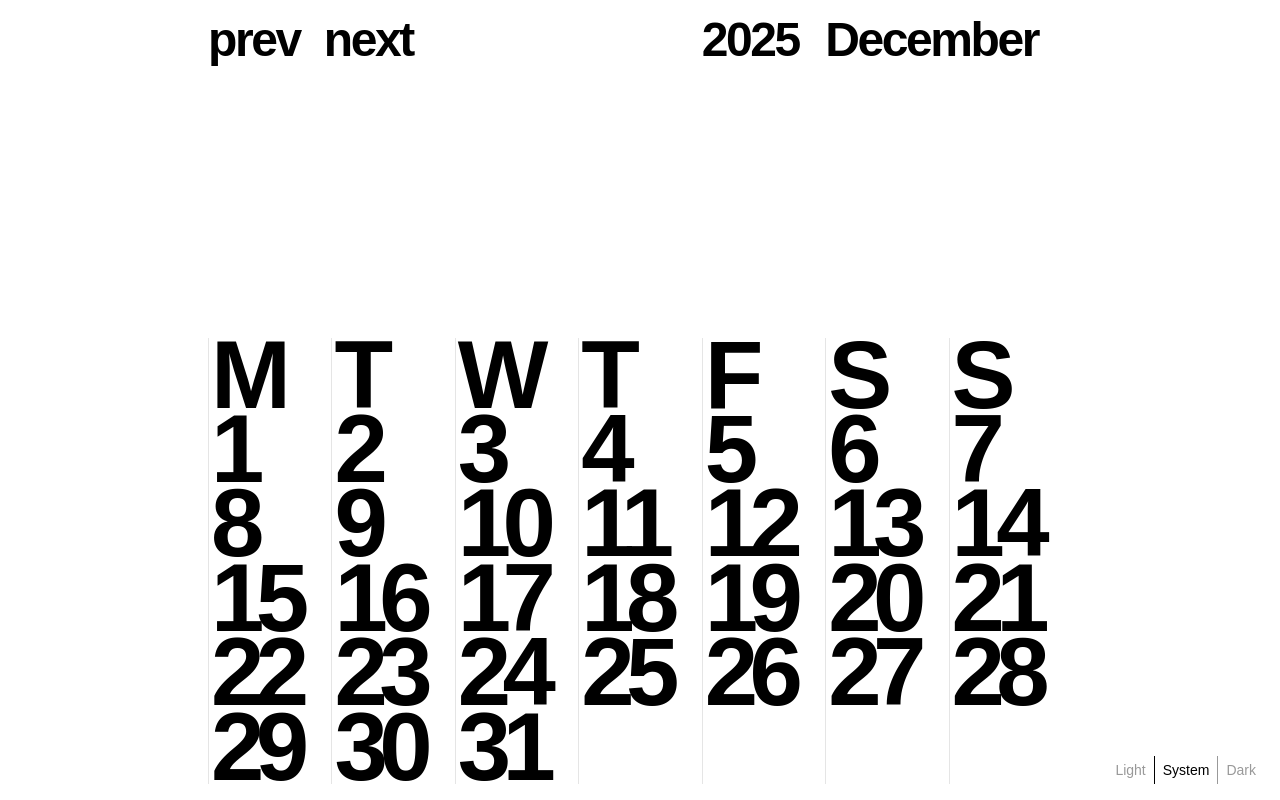
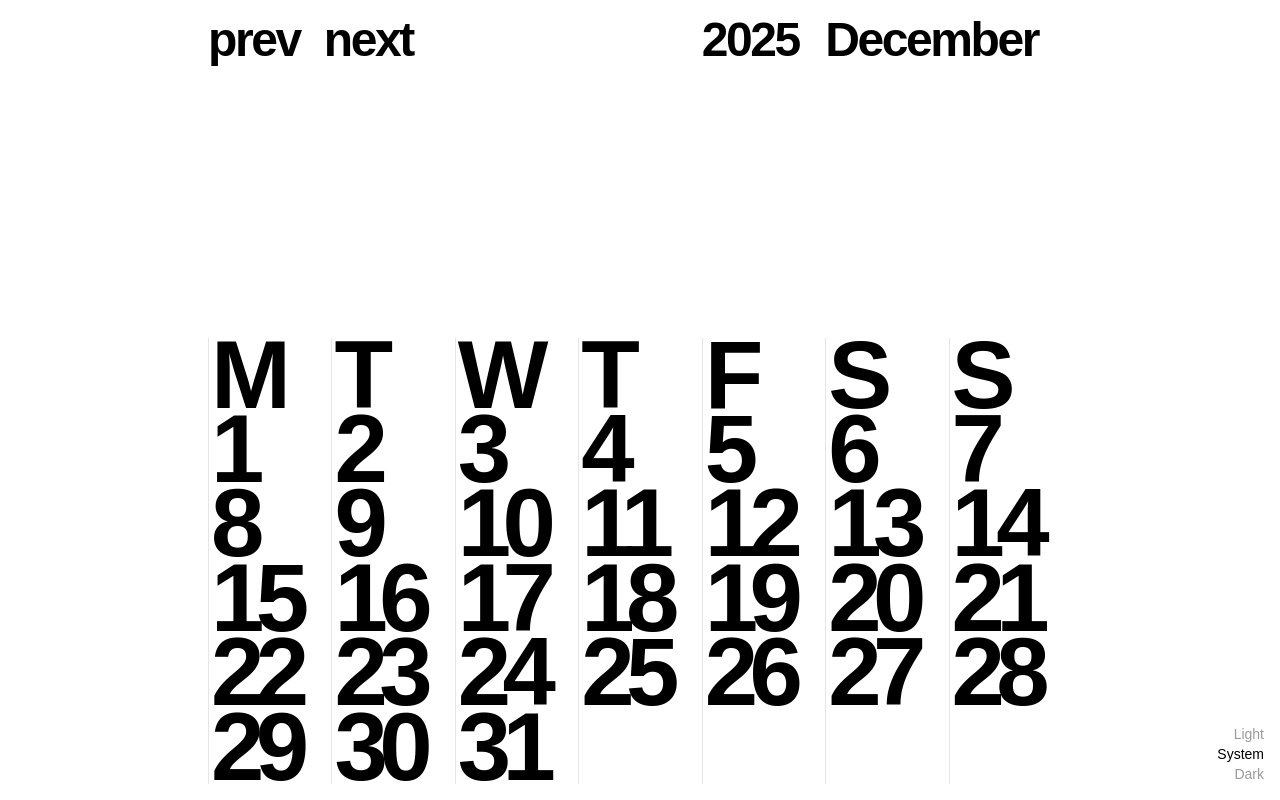
Before and after one commit to boldlybryan/stendigcal, a React (Vite) app: page / in a window 1280 px wide. Built offline with nearby package versions, Linux system fonts and the light colour scheme; a web font is replaced by a local one.

Commit message:
Update ThemeSwitcher component layout to improve button alignment and styling; adjust class names for better visual consistency

```diff
--- a/src/ThemeSwitcher.jsx
+++ b/src/ThemeSwitcher.jsx
@@ -10,12 +10,12 @@ export function ThemeSwitcher() {
   const { theme, setTheme } = useTheme();
 
   return (
-    <div className="font-text flex text-sm fixed bottom-4 right-4">
+    <div className="font-text flex flex-col items-end text-sm fixed bottom-4 right-4">
       {options.map(({ value, label }) => (
         <button
           key={value}
           onClick={() => setTheme(value)}
-          className={`px-2 py-1 border-l first:border-l-0 transition-opacity ${
+          className={`transition-opacity ${
             theme === value ? 'opacity-100' : 'opacity-40 hover:opacity-70'
           }`}
         >
```
